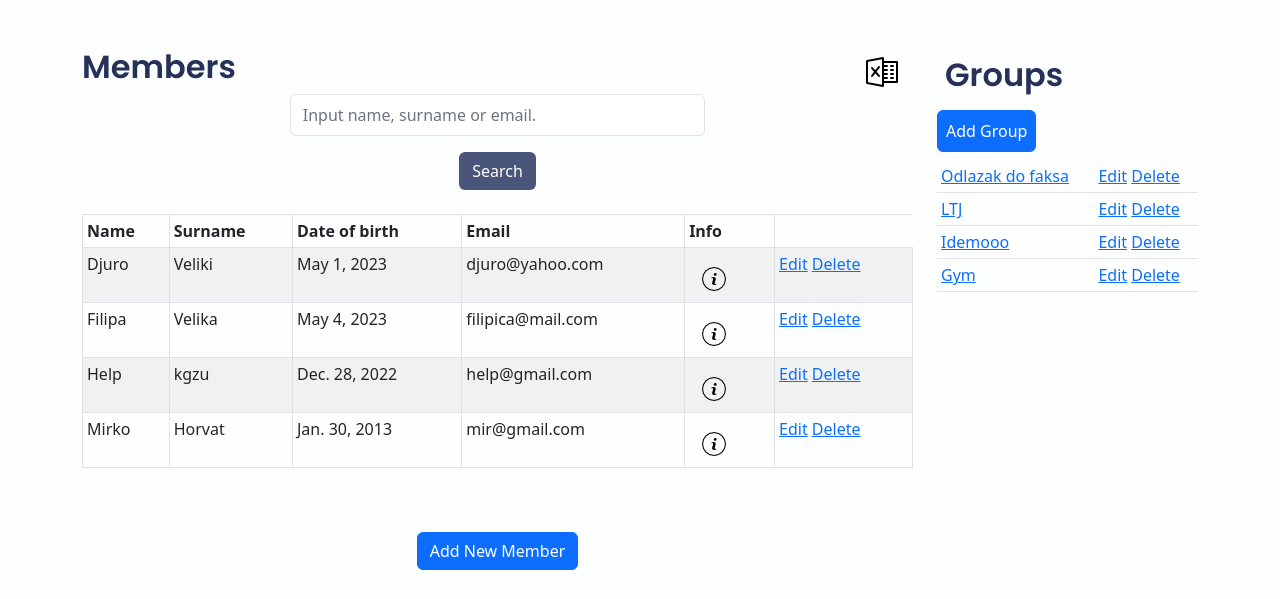
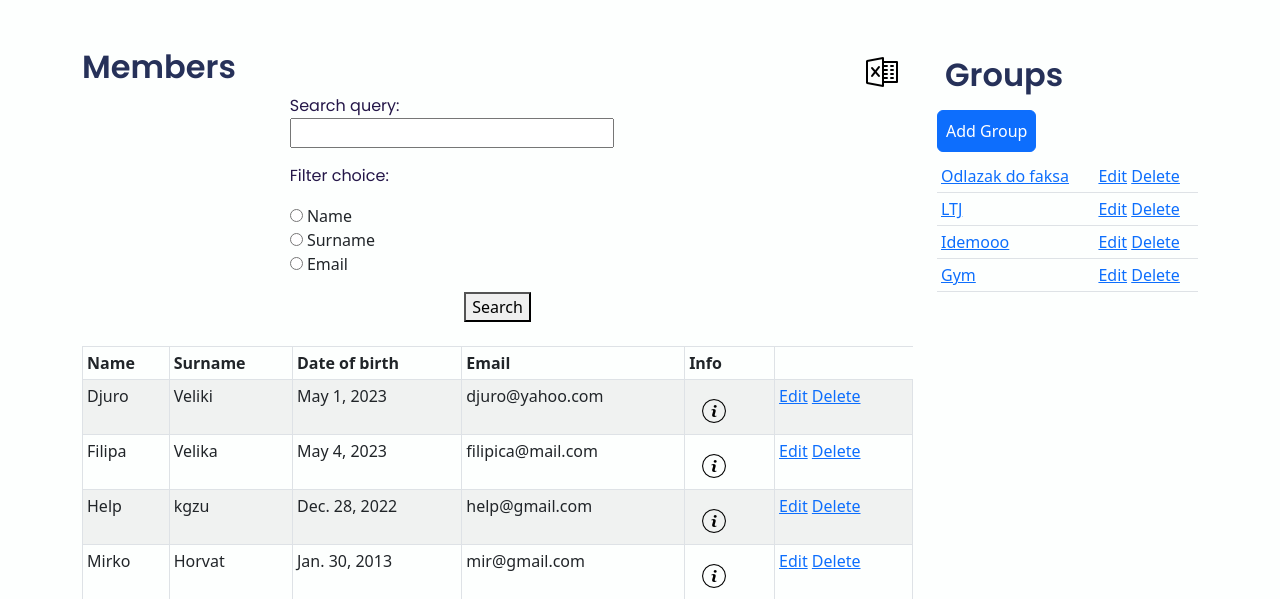
Before and after one commit to janaledencan/Members-Management-App, a Django app: page /app/management/ in a window 1280 px wide. Shown: the part 98-697 px from the top of the page. Before the commit the page ends 668 px from the top, so only its background shows below. Run offline with Django 4.2, Linux system fonts and the light colour scheme; a user stored in the database is signed in; data comes from the database, SQL or seed files in the repository; some libraries are stand-ins or nearby versions.

Commit message:
Add search bar and radio buttons for searching by name, surname or email.

```diff
--- a/membersmanagementapp/app/forms.py
+++ b/membersmanagementapp/app/forms.py
@@ -153,3 +153,12 @@ class GroupForm(forms.ModelForm):
         if errors:
             raise ValidationError(errors)
         return self.cleaned_data
+
+
+class SearchForm(forms.Form):
+    search_query = forms.CharField(required=False)
+    filter_choice = forms.ChoiceField(
+        choices=[("name", "Name"), ("surname", "Surname"), ("email", "Email")],
+        widget=forms.RadioSelect,
+        required=False,
+    )
--- a/membersmanagementapp/app/templates/app/management.html
+++ b/membersmanagementapp/app/templates/app/management.html
@@ -9,19 +9,15 @@
                 <span class="col-1"><a class="excel-icon" href="{% url 'home_path' %}"><img class="excel mt-2" src="{% static 'app/images/excel.png' %}" alt="Excel"></a></span>
             </div>
 
-            <form method="GET" action="{% url 'app:management' %}">
 
+            <form method="get" action="{% url 'app:management' %}">
               <div class="form-row w-50 mx-auto">
-                  <div class="form-group col-12">
-                      <div class="input-group">
-                          <input class="form-control py-2 border-right-0 border" type="search" name="name" placeholder="Input name, surname or email." />
-
-                      </div>
-                  </div>
+                <div class="form-group col-12">
+                  {{ form.as_p }}
+                </div>
               </div>
-
-              <div class="mx-auto text-center mt-3">
-                <button class="btn custom-btn " type="submit">Search</button>
+              <div class="text-center">
+                <button type="submit" class="mx-auto btn-secondary">Search</button>
               </div>
             </form>
 
--- a/membersmanagementapp/app/views.py
+++ b/membersmanagementapp/app/views.py
@@ -1,5 +1,5 @@
 from django.shortcuts import render, redirect
-from .forms import MemberForm, GroupForm
+from .forms import MemberForm, GroupForm, SearchForm
 from .models import Member, Group, MembersInGroup
 from django.http import HttpResponseRedirect
 from django.urls import reverse
@@ -15,6 +15,30 @@ def home(request):
     return render(request, "app/home.html", context)
 
 
+def search(request):
+    form = SearchForm(request.GET)
+    queryset = Member.objects.all()
+
+    if form.is_valid():
+        search_query = form.cleaned_data.get("search_query")
+        filter_choice = form.cleaned_data.get("filter_choice")
+
+        if search_query:
+            if filter_choice == "name":
+                queryset = queryset.filter(name__icontains=search_query)
+            elif filter_choice == "surname":
+                queryset = queryset.filter(surname__icontains=search_query)
+            elif filter_choice == "email":
+                queryset = queryset.filter(email__icontains=search_query)
+
+    context = {
+        "form": form,
+        "queryset": queryset,
+    }
+
+    return render(request, "search.html", context)
+
+
 @login_required()
 def management(request):
     user = request.user
@@ -22,18 +46,33 @@ def management(request):
     groups = Group.get_all_groups
     members_in_group = MembersInGroup.get_all_members_in_group()
 
-    name_query = request.GET.get("name")
-    surname_query = request.GET.get("surname")
-    email_query = request.GET.get("email")
+    # name_query = request.GET.get("name")
+    # surname_query = request.GET.get("surname")
+    # email_query = request.GET.get("email")
 
-    if name_query != "" and name_query is not None:
-        members = members.filter(Q(name__icontains=name_query)).distinct()
+    # if name_query != "" and name_query is not None:
+    #     members = members.filter(Q(name__icontains=name_query)).distinct()
+
+    form = SearchForm(request.GET)
+
+    if form.is_valid():
+        search_query = form.cleaned_data.get("search_query")
+        filter_choice = form.cleaned_data.get("filter_choice")
+
+        if search_query:
+            if filter_choice == "name":
+                members = members.filter(name__icontains=search_query)
+            elif filter_choice == "surname":
+                members = members.filter(surname__icontains=search_query)
+            elif filter_choice == "email":
+                members = members.filter(email__icontains=search_query)
 
     context = {
         "user": user,
         "members": members,
         "groups": groups,
         "members_in_group": members_in_group,
+        "form": form,
     }
     return render(request, "app/management.html", context)
 
```
